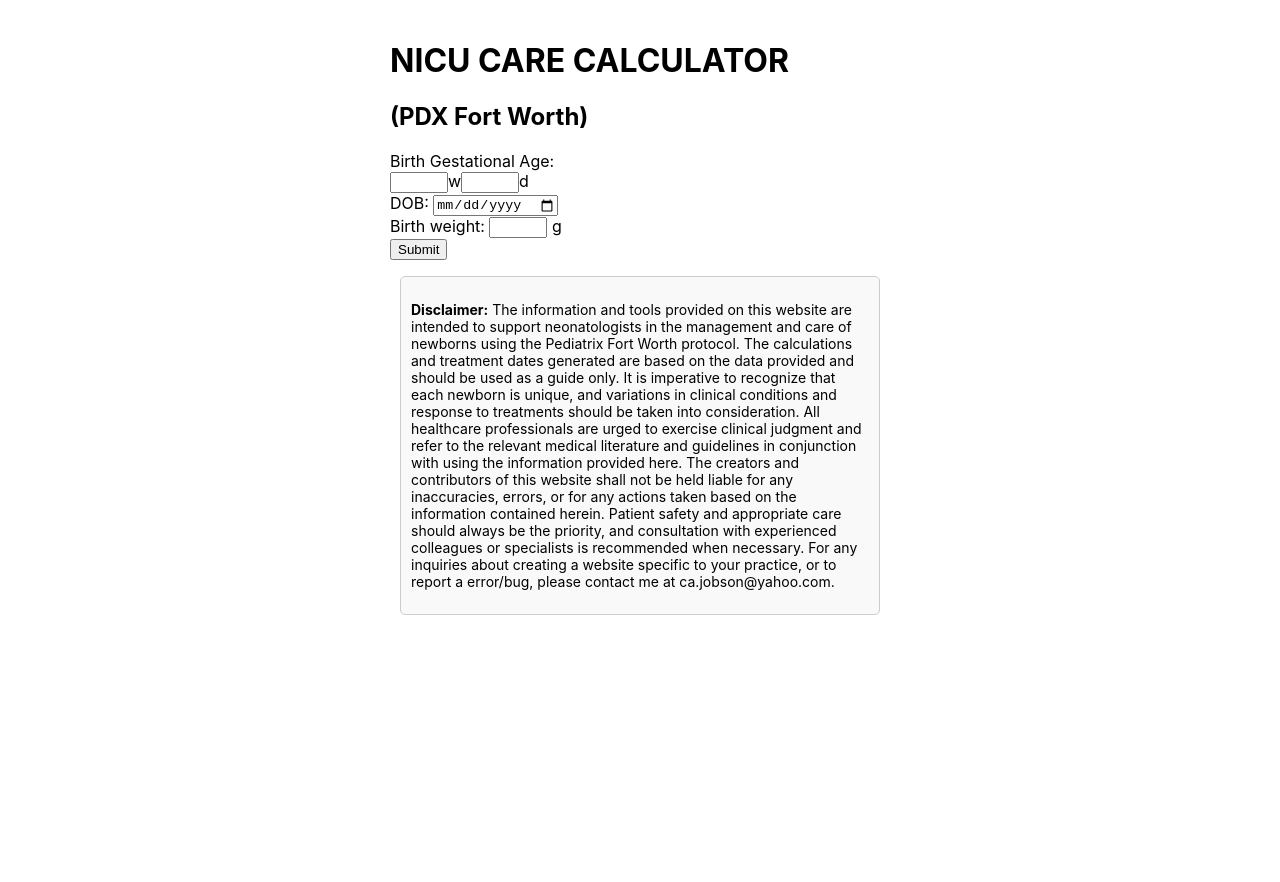
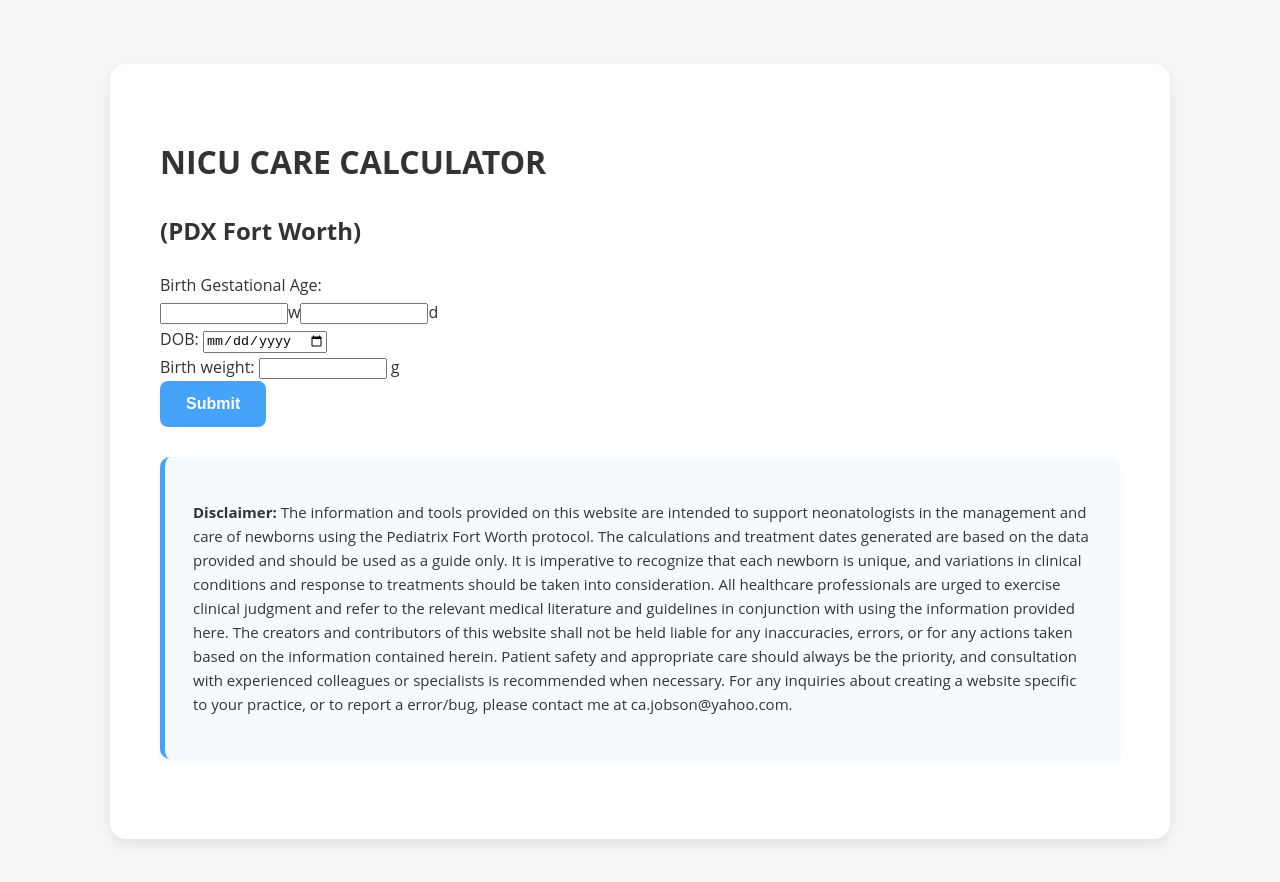
Before and after one commit to cameronjobson/NeoTool, a React (Create React App) app: page / in a window 1280 px wide. Shown: the top 882 px of the page. Before the commit the page ends 800 px from the top, so only its background shows below. Built offline with nearby package versions, Linux system fonts and the light colour scheme.

Commit message:
Update NeoTool.css

```diff
--- a/src/NeoTool.css
+++ b/src/NeoTool.css
@@ -1,38 +1,101 @@
-.container {
-    width: 500px;
-    margin: 0 auto;
+/* General */
+body, html {
+  margin: 0;
+  padding: 0;
+  font-family: 'Open Sans', sans-serif;
+  color: #333;
+  background-color: #f6f6f6;
+  font-size: 16px;
+  line-height: 1.7;
 }
 
+/* Container */
+.container {
+  max-width: 960px;
+  margin: 4em auto;
+  padding: 50px;
+  background-color: #ffffff;
+  border-radius: 16px;
+  box-shadow: 0px 6px 12px rgba(0, 0, 0, 0.08);
+}
+
+/* Input Group */
 .input-group {
   display: flex;
   align-items: center;
-    gap: 10px;
-    margin-bottom: 10px;
+  gap: 20px;
+  margin-bottom: 24px;
+}
+
+.input-group label {
+  font-weight: 600;
+  margin-right: 10px;
 }
 
 .input-group input {
   flex-grow: 1;
-  }
-  .input-small {
-    width: 50px;
-}
-.container {
-  padding: 20px;
+  padding: 14px 18px;
+  border: 1px solid #e0e0e0;
+  border-radius: 8px;
+  font-size: 16px;
+  transition: border-color 0.3s ease, box-shadow 0.3s ease;
 }
 
-.disclaimer {
-  margin: 10px;
-  padding: 10px;
-  background-color: #f9f9f9;
-  border: 1px solid #ccc;
-  border-radius: 5px;
-  font-size: 14px;
+.input-group input:focus {
+  border-color: #4c9aff;
+  box-shadow: 0 0 8px rgba(76, 154, 255, 0.3);
+  outline: none;
 }
 
+/* Small Input */
+.input-small {
+  width: 120px;
+}
+
+/* Disclaimer */
+.disclaimer {
+  margin: 30px 0;
+  padding: 28px;
+  background-color: #f7fafc;
+  border-left: 5px solid #47a2f9;
+  border-radius: 10px;
+  font-size: 15px;
+  line-height: 1.6;
+  box-shadow: 0 4px 6px rgba(0, 0, 0, 0.03);
+}
+
+/* Past and Current Date */
 .past-date {
-  color: red;
+  color: #e8413e;
+  font-weight: 600;
 }
 
 .current-date {
-  color: green;
+  color: #28a745;
+  font-weight: 600;
 }
+
+/* Buttons */
+button {
+  padding: 14px 26px;
+  background-color: #47a2f9;
+  color: #ffffff;
+  border: none;
+  border-radius: 8px;
+  font-size: 16px;
+  font-weight: 600;
+  cursor: pointer;
+  transition: background-color 0.3s ease, transform 0.3s ease;
+}
+
+button:hover {
+  background-color: #357abD;
+  transform: scale(1.05);
+}
+
+/* Responsive */
+@media screen and (max-width: 768px) {
+  .container {
+      padding: 30px;
+  }
+}
```
Lines whose indentation alone changed are shown as unchanged.
